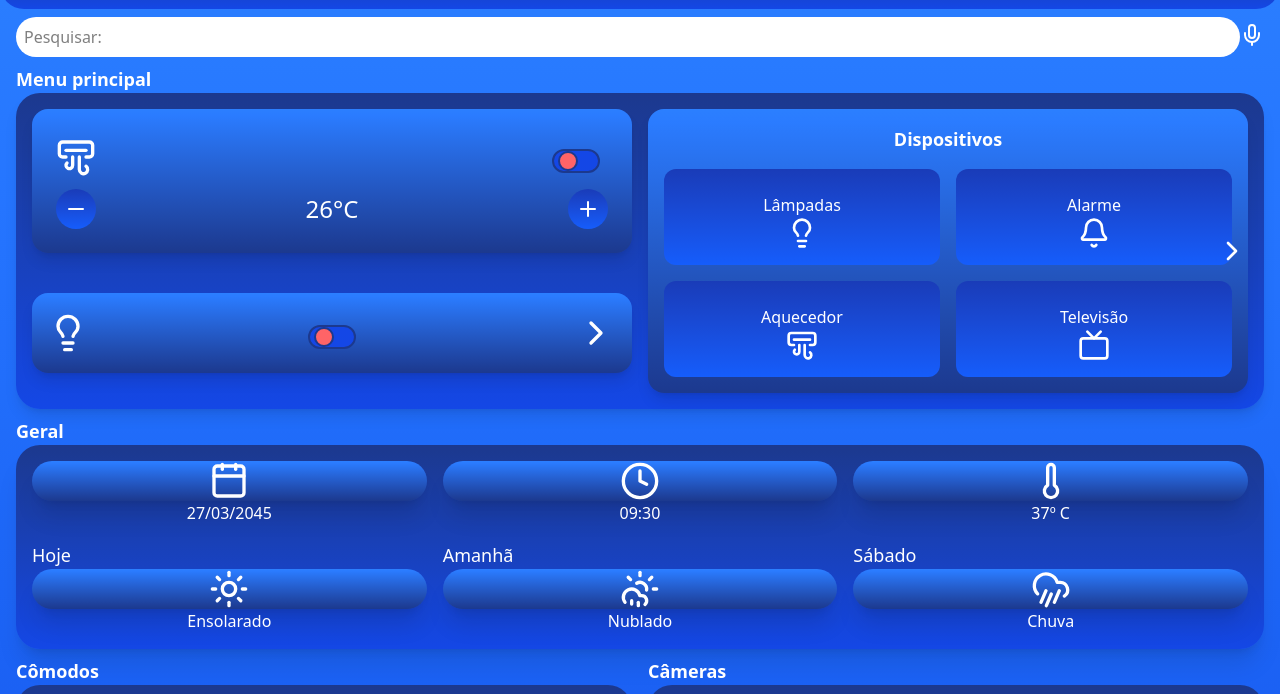
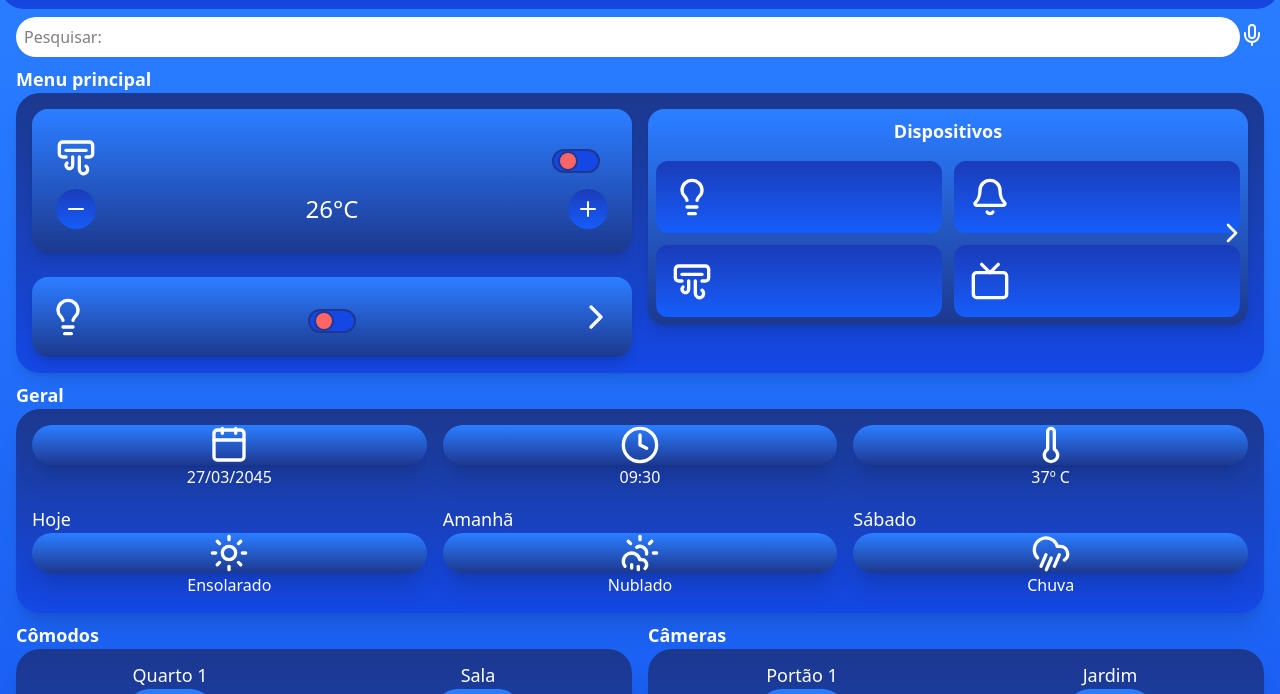
Before and after one commit to leo-braida/interface-home-controller, a website: page src/menu.html in a window 1280 px wide. Shown: the part 51-745 px from the top of the page. Drawn offline with nearby package versions, Linux system fonts and the light colour scheme.

Commit message:
menu - dispositivos

```diff
--- a/src/menu.html
+++ b/src/menu.html
@@ -68,7 +68,7 @@
   <label class="text-white text-lg font-semibold block">Menu principal</label>
   <div
     class="bg-gradient-to-b from-blue-900 to-blue-700 p-4 rounded-3xl shadow-lg text-white w-full relative flex flex-row items-start gap-4 mb-2">
-    <div class="flex flex-col w-1/2 gap-4">
+    <div class="flex flex-col w-1/2">
       <div
         class="bg-gradient-to-b from-blue-500 to-blue-900 p-6 rounded-2xl shadow-lg flex-1 flex flex-col justify-between  mb-2">
         <div class="flex justify-between items-center mb-2">
@@ -109,26 +109,21 @@
 
     <div class="w-1/2">
       <div
-        class="bg-gradient-to-b from-blue-500 to-blue-900 p-4 rounded-2xl shadow-lg w-full flex flex-col items-center"
+        class="bg-gradient-to-b from-blue-500 to-blue-900 rounded-2xl shadow-lg p-2 w-full flex flex-col items-center"
         onclick="trocaTela('dispositivos')">
         <h3 class="text-lg font-semibold mb-4 text-center">Dispositivos</h3>
-        <div class="grid grid-cols-2 gap-4 w-full">
-          <div class="bg-gradient-to-b from-blue-800 to-blue-600 p-4 rounded-xl flex flex-col items-center">
-            <span class="mt-2">Lâmpadas</span>
-            <i data-lucide="lightbulb" class="w-8 h-8"></i>
+        <div class="grid grid-cols-2 gap-3 w-full">
+          <div class="bg-gradient-to-b from-blue-800 to-blue-600 p-4 rounded-xl flex items-center">
+            <i data-lucide="lightbulb" class="size-10"></i>
           </div>
-          <div class="bg-gradient-to-b from-blue-800 to-blue-600 p-4 rounded-xl flex flex-col items-center">
-            <span class="mt-2">Alarme</span>
-            <i data-lucide="bell" class="w-8 h-8"></i>
+          <div class="bg-gradient-to-b from-blue-800 to-blue-600 p-4 rounded-xl flex items-center">
+            <i data-lucide="bell" class="size-10"></i>
           </div>
-
-          <div class="bg-gradient-to-b from-blue-800 to-blue-600 p-4 rounded-xl flex flex-col items-center">
-            <span class="mt-2">Aquecedor</span>
-            <i data-lucide="air-vent" class="w-8 h-8"></i>
+          <div class="bg-gradient-to-b from-blue-800 to-blue-600 p-4 rounded-xl flex items-center">
+            <i data-lucide="air-vent" class="size-10"></i>
           </div>
-          <div class="bg-gradient-to-b from-blue-800 to-blue-600 p-4 rounded-xl flex flex-col items-center">
-            <span class="mt-2">Televisão</span>
-            <i data-lucide="tv" class="w-8 h-8"></i>
+          <div class="bg-gradient-to-b from-blue-800 to-blue-600 p-4 rounded-xl flex items-center">
+            <i data-lucide="tv" class="size-10"></i>
           </div>
         </div>
       </div>
```
